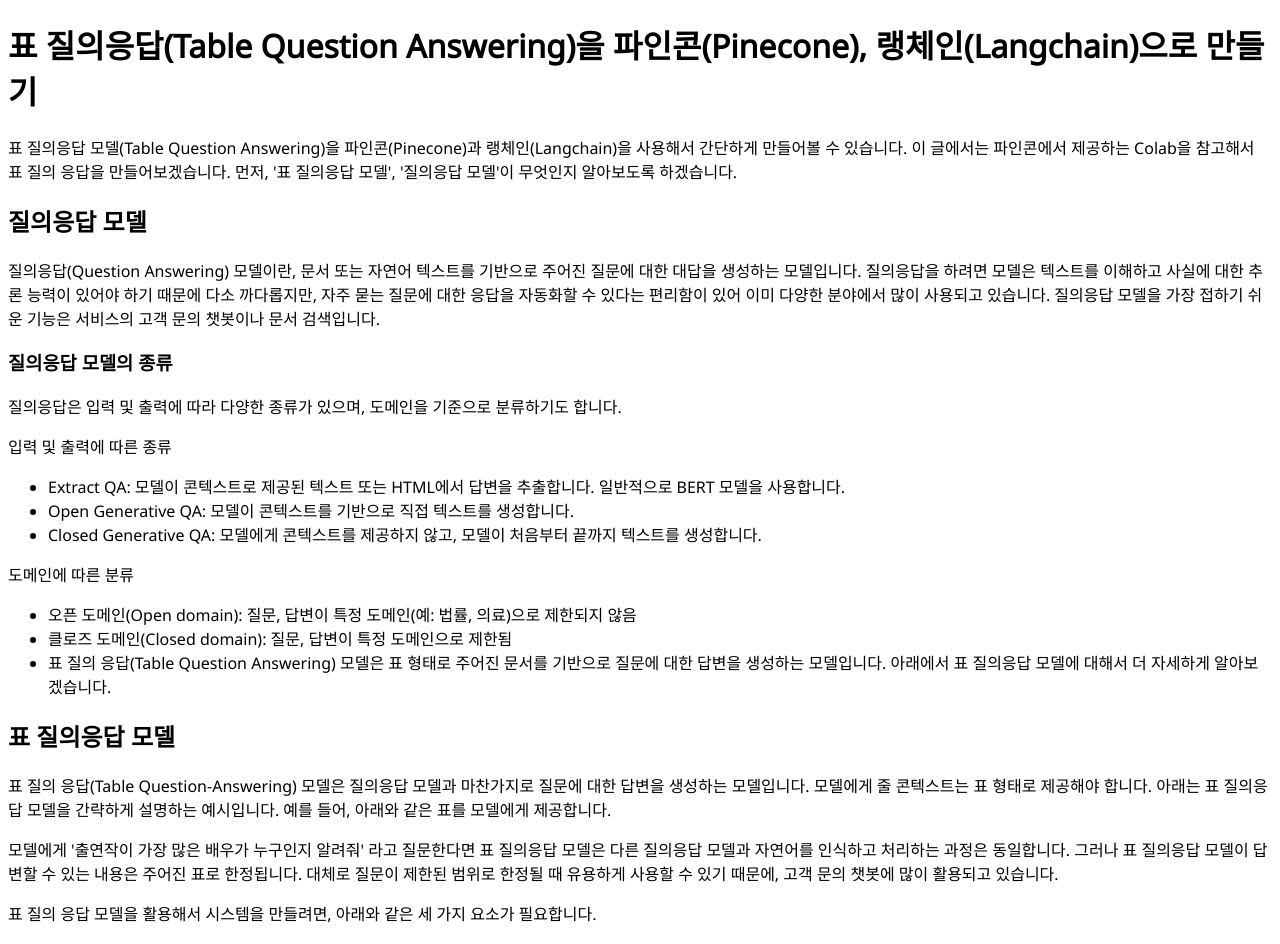
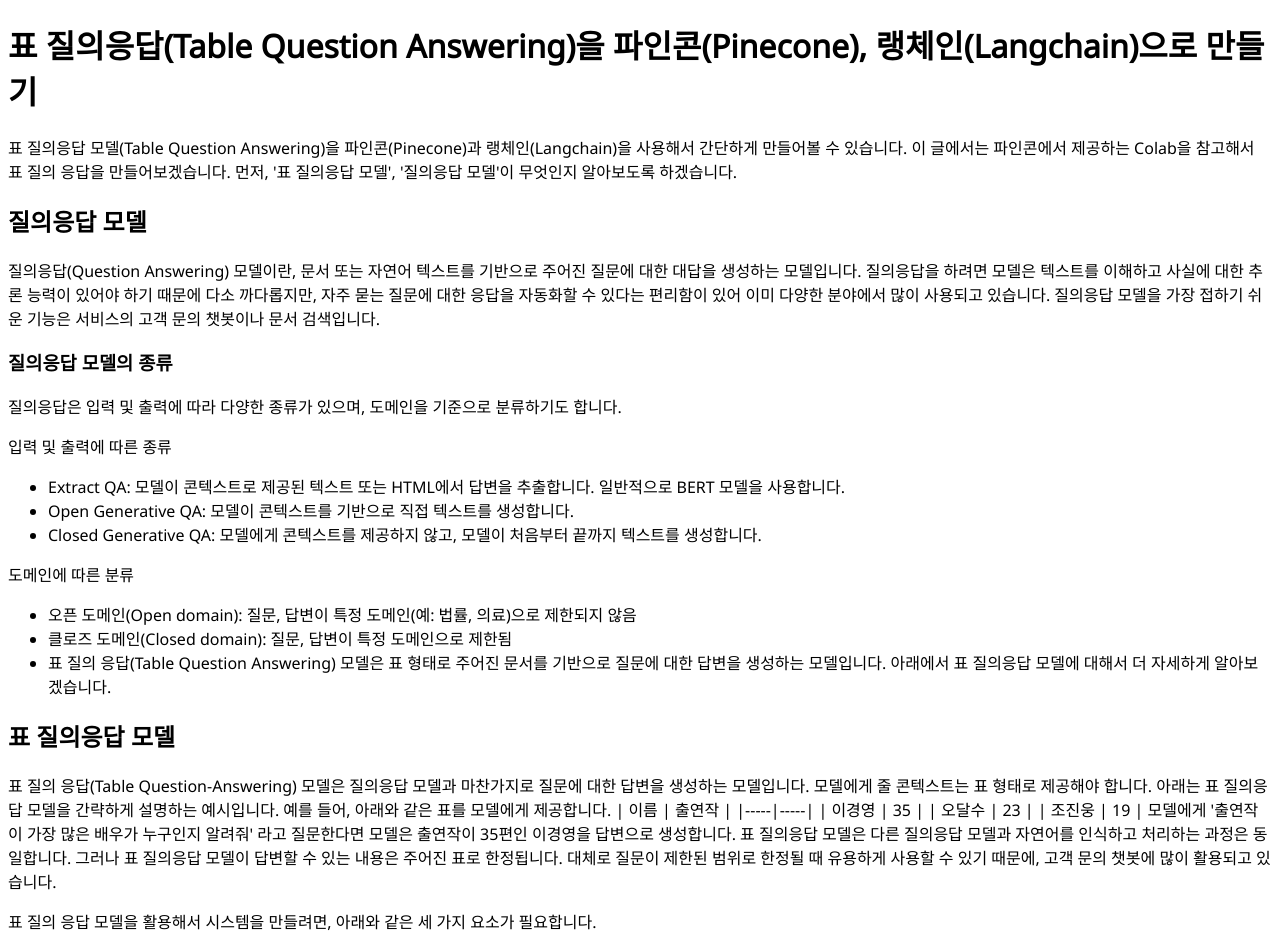
Before and after one commit to marron-b/brown, a Next.js app: page /AI_trends/create_table_qa_using_pinecone_and_langchain in a window 1280 px wide. Shown: the top 944 px of the page. Built offline with nearby package versions, Linux system fonts and the light colour scheme.

Commit message:
Update create_table_qa_using_pinecone_and_langchain.mdx

```diff
--- a/pages/AI_trends/create_table_qa_using_pinecone_and_langchain.mdx
+++ b/pages/AI_trends/create_table_qa_using_pinecone_and_langchain.mdx
@@ -20,9 +20,12 @@
 ## 표 질의응답 모델
 표 질의 응답(Table Question-Answering) 모델은 질의응답 모델과 마찬가지로 질문에 대한 답변을 생성하는 모델입니다. 모델에게 줄 콘텍스트는 표 형태로 제공해야 합니다. 아래는 표 질의응답 모델을 간략하게 설명하는 예시입니다.
 예를 들어, 아래와 같은 표를 모델에게 제공합니다.
-
-
-모델에게 '출연작이 가장 많은 배우가 누구인지 알려줘' 라고 질문한다면
+| 이름  | 출연작 |
+|-----|-----|
+| 이경영 | 35  |
+| 오달수 | 23  |
+| 조진웅 | 19  |
+모델에게 '출연작이 가장 많은 배우가 누구인지 알려줘' 라고 질문한다면 모델은 출연작이 35편인 이경영을 답변으로 생성합니다.
 표 질의응답 모델은 다른 질의응답 모델과 자연어를 인식하고 처리하는 과정은 동일합니다. 그러나  표 질의응답 모델이 답변할 수 있는 내용은 주어진 표로 한정됩니다. 대체로 질문이 제한된 범위로 한정될 때 유용하게 사용할 수 있기 때문에, 고객 문의 챗봇에 많이 활용되고 있습니다.
 
 표 질의 응답 모델을 활용해서 시스템을 만들려면, 아래와 같은 세 가지 요소가 필요합니다.
```
